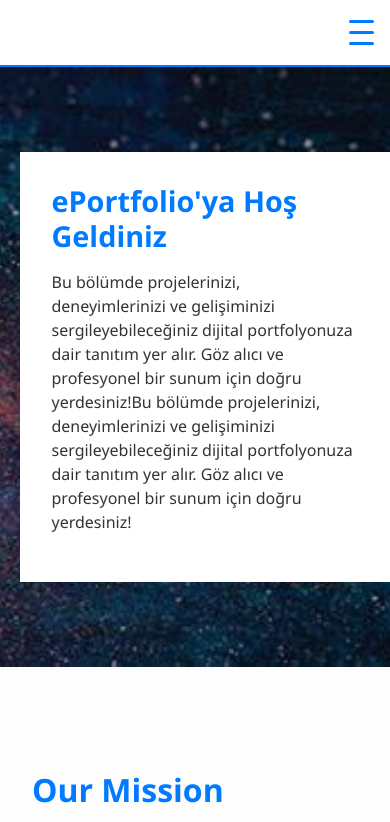
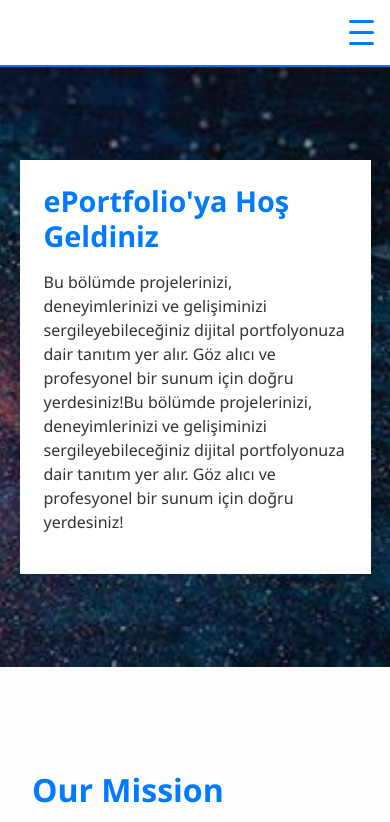
Before and after one commit to ay-ctrl/ePortfolio, a plain HTML site: page index.html in a window 390 px wide. Shown: the top 822 px of the page. Drawn offline with nearby package versions, Linux system fonts and the light colour scheme.

Commit message:
about us and index page boxes' responsive is made

```diff
--- a/index.css
+++ b/index.css
@@ -24,6 +24,16 @@
   margin-left: 5%;
   max-width: 500px;
   box-shadow: 0 4px 10px rgba(0, 0, 0, 0.1);
+}
+
+/* Mobil için medya sorgusu */
+@media (max-width: 768px) {
+  .hero-box {
+    max-width: 90%; /* genişliği ekranın %90’ı yap */
+    margin-left: auto;  /* otomatik kenar boşlukları */
+    margin-right: auto;
+    padding: 1.5rem; /* biraz daha az padding */
+  }
 }
 
 .hero-box h1 {
```
Also changed, not shown: mainPages/about.css (+10 -0 lines).
